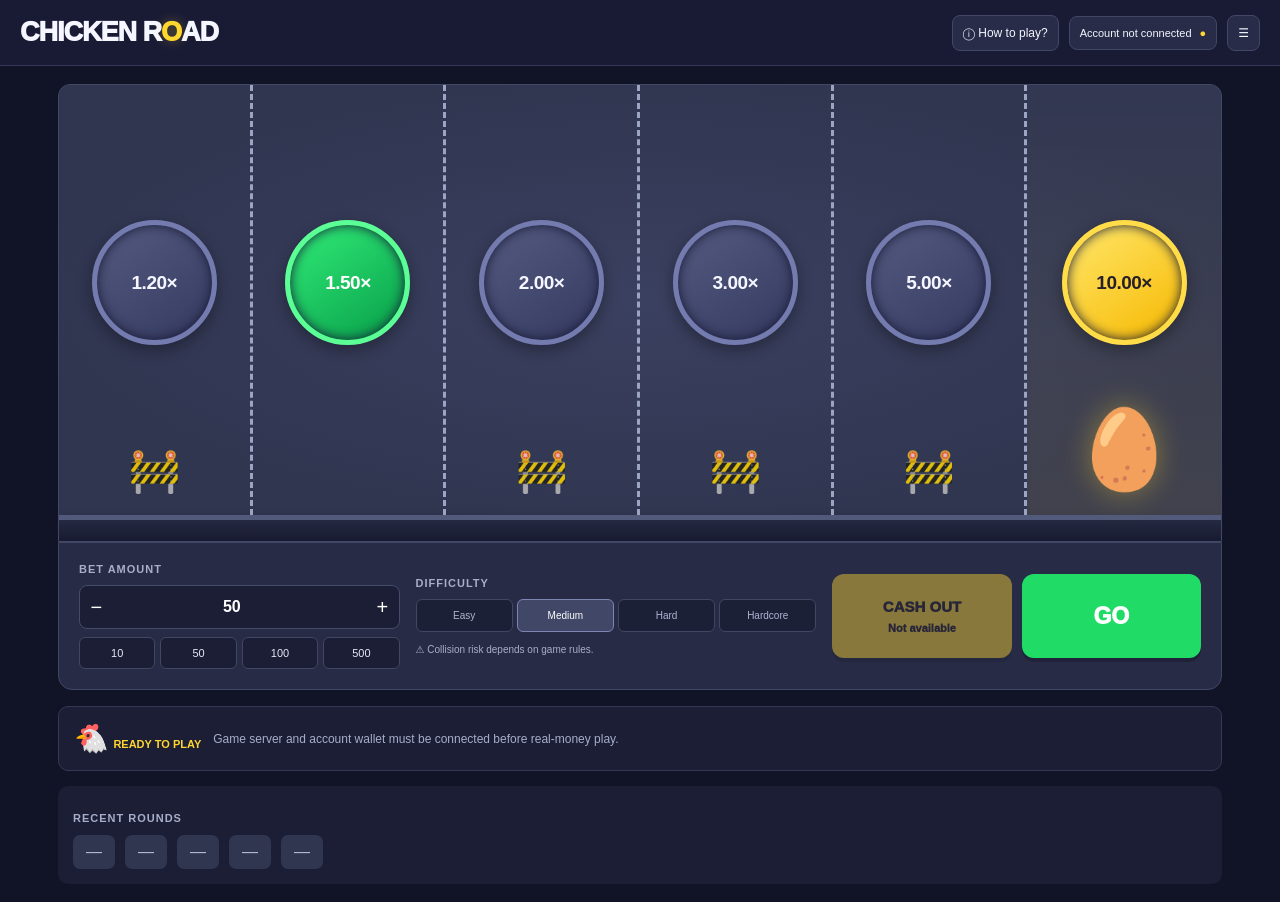
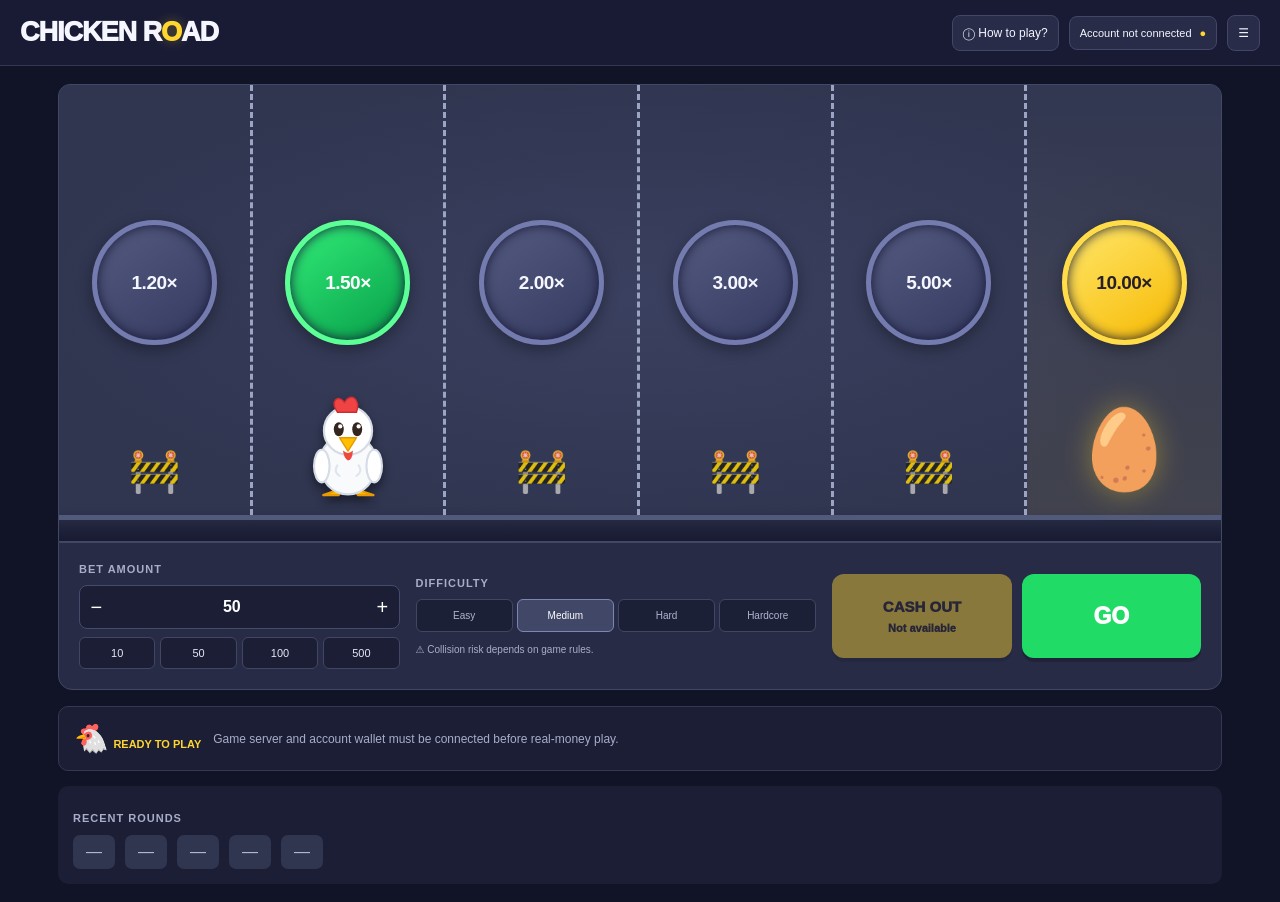
Before and after one commit to njugunaalex873-png/Chicken-road-app, a website: page public/index.html in a window 1280 px wide. Drawn offline with Linux system fonts and the light colour scheme.

Commit message:
Refactor chicken-position styles for better layout

```diff
--- a/public/style.css
+++ b/public/style.css
@@ -158,14 +158,26 @@ opacity: 0.85;
 }
 
 .chicken-position {
-font-size: clamp(45px, 7vw, 75px);
-bottom: 12px;
-opacity: 1;
-filter: drop-shadow(0 4px 5px #0007);
-transform: rotate(-90deg);
-transform-origin: center;
+  position: absolute;
+  bottom: 12px;
+  left: 50%;
+  transform: translateX(-50%);
+  width: clamp(55px, 7vw, 85px);
+  height: clamp(75px, 10vw, 115px);
+  display: flex;
+  align-items: center;
+  justify-content: center;
+  z-index: 5;
+  opacity: 1;
+  filter: drop-shadow(0 5px 5px #0007);
 }
 
+.chicken-svg {
+  display: block;
+  width: 100%;
+  height: 100%;
+  overflow: visible;
+  }
 .finish-lane {
 background: linear-gradient(#ffffff03, #ffd52f15);
 }
```
